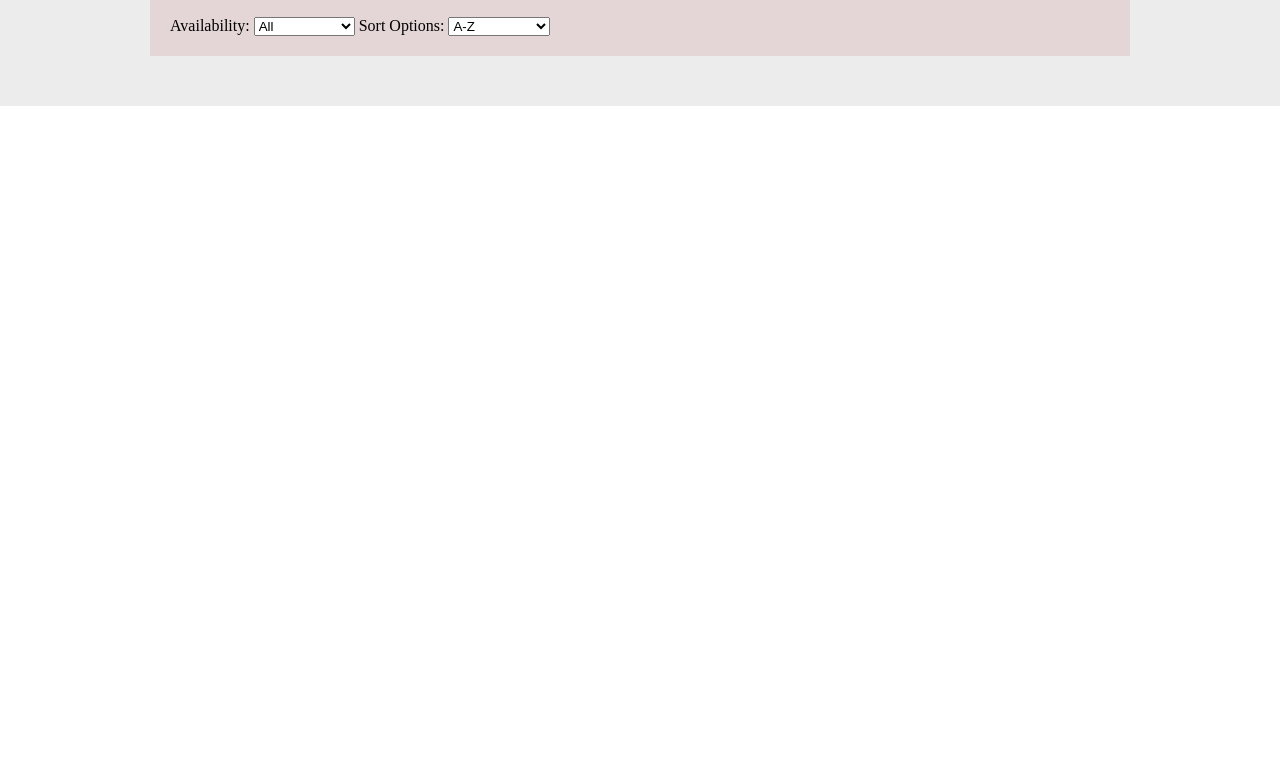
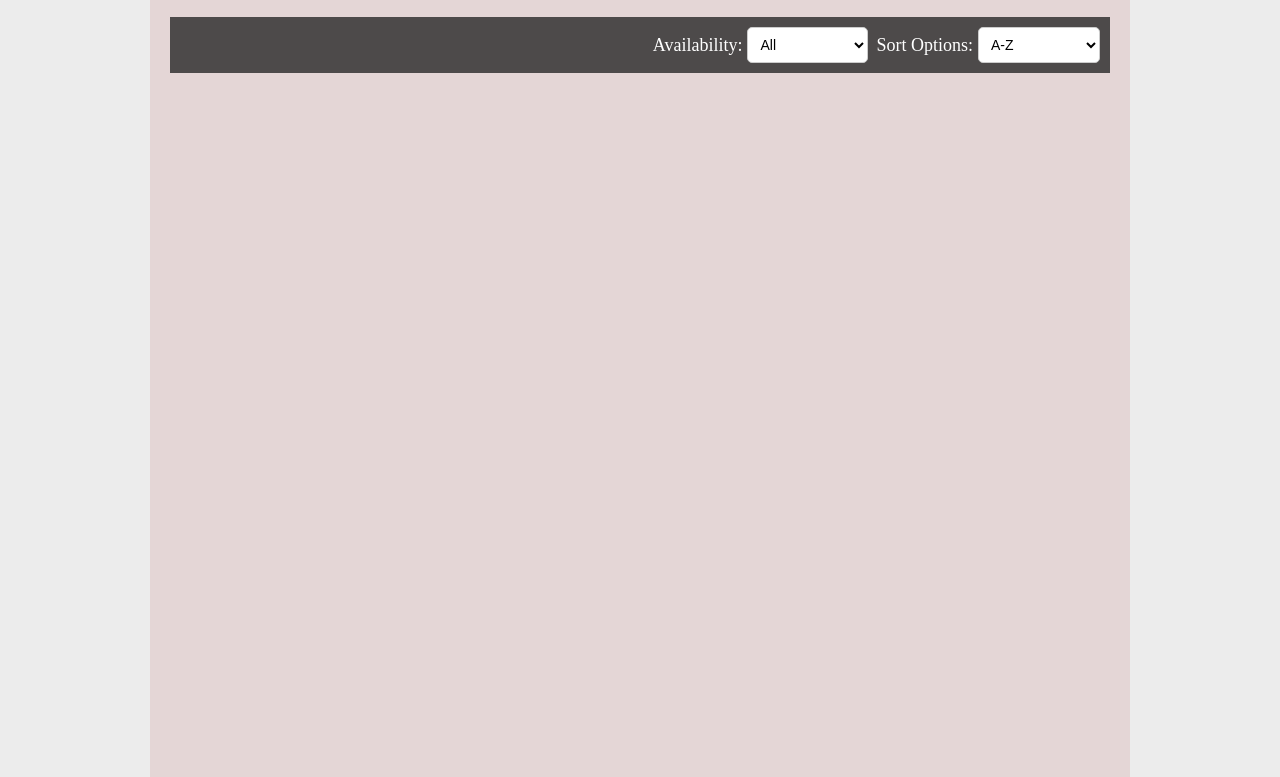
Before and after one commit to sasanedicbn/Shopping-cart-OOP, a website built with Vite: page shopping-cart-OOP/index.html in a window 1280 px wide. Shown: the part 120-897 px from the top of the page. Before the commit the page ends 800 px from the top, so only its background shows below. Built offline with nearby package versions, Linux system fonts and the light colour scheme.

Commit message:
Done css style for project

```diff
--- a/shopping-cart-OOP/style.css
+++ b/shopping-cart-OOP/style.css
@@ -43,3 +43,43 @@
   main{
     background-color: rgb(236, 236, 236);
   }
+  .car{
+    height: 100vh;
+    scroll-snap-type: y mandatory;
+    overflow-y: scroll;
+  }
+
+  .select-container{
+    background-color: rgb(77, 74, 74);
+    display: flex;
+    justify-content: flex-end;
+    padding: 10px;
+  }
+  label{
+    color: white;
+    margin-top: 8px;
+    font-size: 18px;
+    margin-right: 5px;
+    margin-left: 8px;
+  }
+  select {
+    padding: 8px;
+    font-size: 14px;
+    border: 1px solid #ccc;
+    border-radius: 5px;
+    background-color: #fff;
+    cursor: pointer;
+  }
+
+  option {
+    padding: 8px;
+    font-size: 14px;
+    background-color: #fff;
+    color: #333;
+  }
+  .deleteCar{
+    background-color: rgb(214, 42, 42);
+    padding: 10px;
+    color: white;
+    cursor: pointer;
+  }
```
